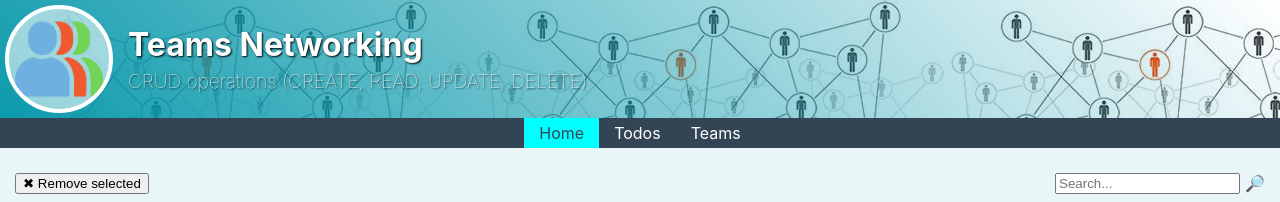
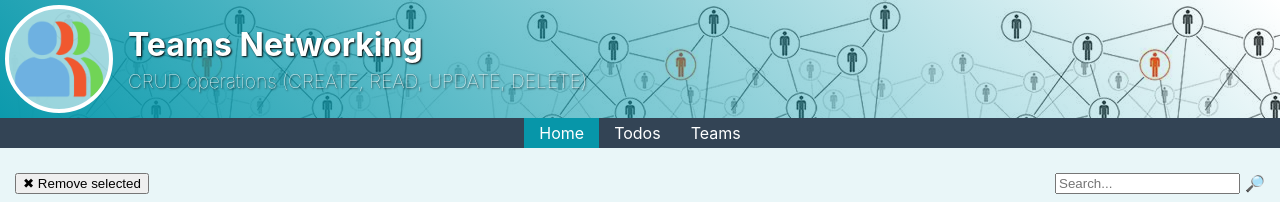
Before and after one commit to dtv71/teams-networking-react, a React (Create React App) app: page / in a window 1280 px wide. Shown: the top 202 px of the page. Built offline with nearby package versions, Linux system fonts and the light colour scheme; no server answers.

Commit message:
convert ids to class to use menu multiple times

```diff
--- a/src/menu/MainMenu.tsx
+++ b/src/menu/MainMenu.tsx
@@ -10,9 +10,9 @@ export function MainMenu() {
     { text: "Teams", name: "teams" }
   ];
   return (
-    <ul id="top-menu-bar">
+    <ul className="menu-bar">
       {elements.map(element => (
-        <li>
+        <li key={element.name}>
           <a
             href={`#${element.name}`}
             className={active === element.name ? "active" : ""}
--- a/src/menu/menu.css
+++ b/src/menu/menu.css
@@ -1,4 +1,4 @@
-#top-menu-bar {
+.menu-bar {
   margin: 0;
   padding-inline-start: 0;
   text-align: center;
@@ -6,23 +6,23 @@
   color: #fff;
   height: auto;
 }
-#top-menu-bar li {
+.menu-bar li {
   display: inline;
   margin: 0;
   padding: 0;
 }
-#top-menu-bar a {
+.menu-bar a {
   text-decoration: none;
   padding: 5px 15px 5px 15px;
   color: #fff;
   display: inline-block;
 }
-#top-menu-bar a:visited {
+.menu-bar a:visited {
   color: #fff;
 }
 
-#top-menu-bar a.active,
-#top-menu-bar a:hover {
-  color: #334455;
-  background: cyan;
+.menu-bar a.active,
+.menu-bar a:hover {
+  color: #fff;
+  background: #0798abfa;
 }
```
